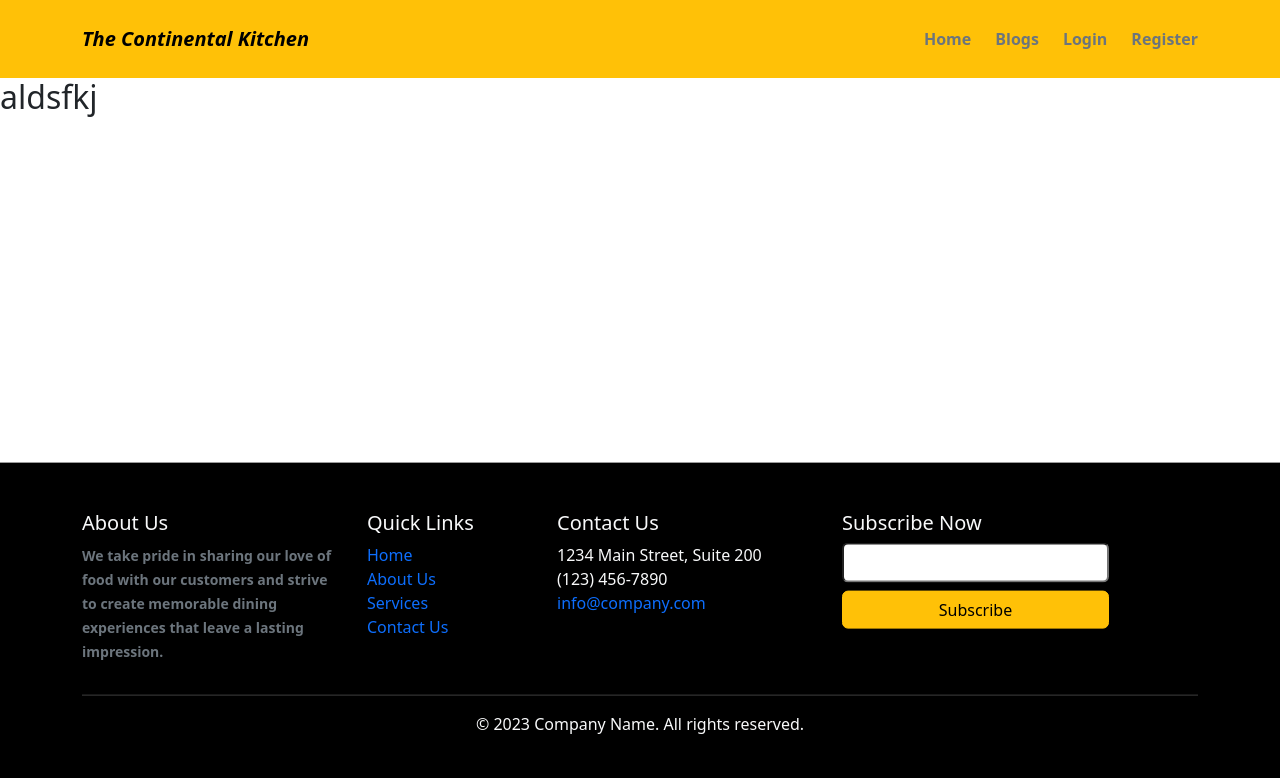
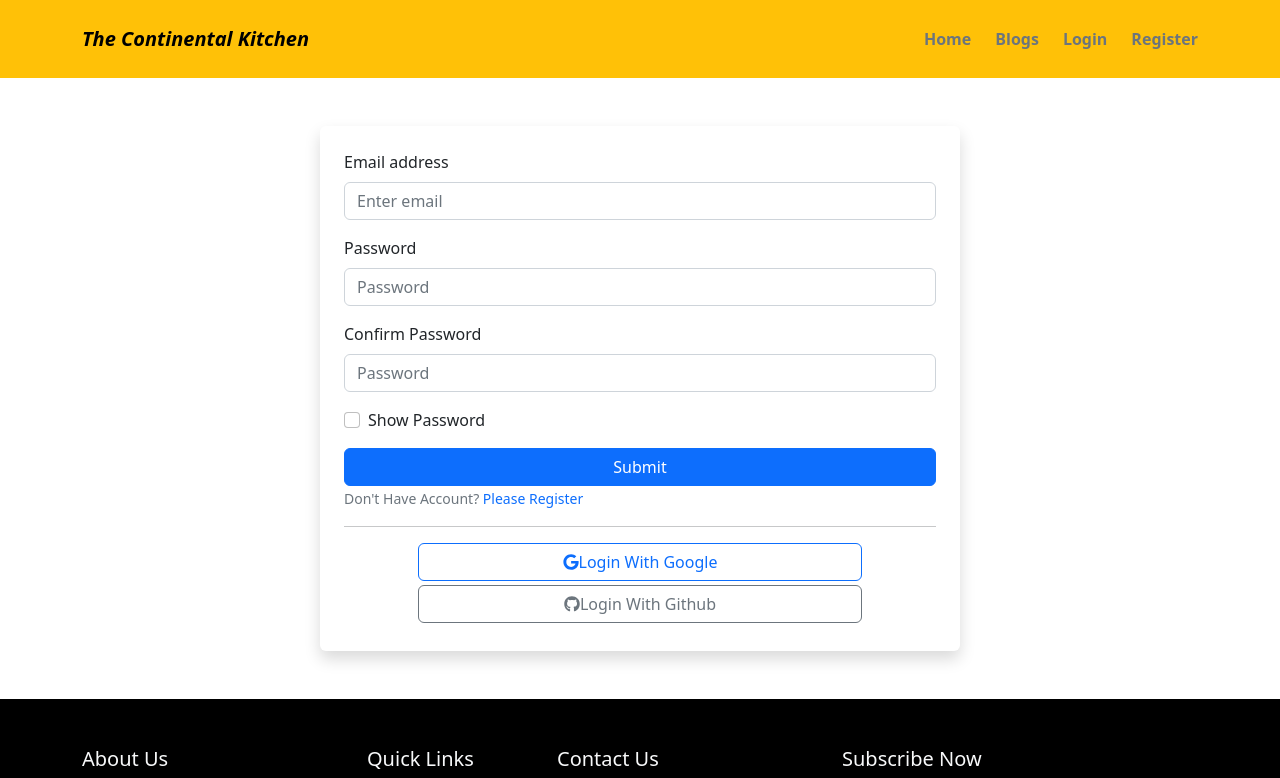
Before and after one commit to parthoroy77/Project-The-Continental-Kitchen, a React (Vite) app: page /login in a window 1280 px wide. Shown: the top 778 px of the page. Built offline with nearby package versions, Linux system fonts and the light colour scheme; no server answers.

Commit message:
authentication added

```diff
--- a/src/components/NavigationBar/NavigationBar.jsx
+++ b/src/components/NavigationBar/NavigationBar.jsx
@@ -1,10 +1,13 @@
-import React from 'react';
+import React, { useContext } from 'react';
 import Container from 'react-bootstrap/Container';
 import Nav from 'react-bootstrap/Nav';
 import Navbar from 'react-bootstrap/Navbar';
 import NavDropdown from 'react-bootstrap/NavDropdown';
 import { Link } from 'react-router-dom';
+import { AuthContext } from '../../providers/AuthProvider';
 const NavigationBar = () => {
+    const { user } = useContext(AuthContext);
+    console.log(user);
     return (
         <div>
             <Navbar collapseOnSelect expand="lg" bg='warning' variant='light'>
@@ -15,8 +18,13 @@ const NavigationBar = () => {
                         <Nav className="ms-auto d-flex align-items-center">
                             <Link className='me-4 text-secondary text-decoration-none fw-semibold' to="/chef">Home</Link>
                             <Link className='me-4 text-secondary text-decoration-none fw-semibold' to="/blog">Blogs</Link>
-                            <Link className='me-4 text-secondary text-decoration-none fw-semibold' to="/login">Login</Link>
-                            <Link className='text-secondary text-decoration-none fw-semibold' to="/register">Register</Link>
+                            {user ? <Link className='text-secondary text-decoration-none fw-semibold' to="">Log Out</Link>
+                                : <>
+                                    <Link className='me-4 text-secondary text-decoration-none fw-semibold' to="/login">Login</Link>
+                                    <Link className='text-secondary text-decoration-none fw-semibold' to="/register">Register</Link>
+                                </>
+                            }
+
                         </Nav>
                         <Nav>
 
--- a/src/components/Recipes/Recipes.jsx
+++ b/src/components/Recipes/Recipes.jsx
@@ -1,8 +1,9 @@
-import React from 'react';
+import React, { useContext } from 'react';
 import { Container } from 'react-bootstrap';
 import icon from '../../assets/icon/pngwing.com.png'
 import Recipe from '../Recipe/Recipe';
 import './Recipes.css'
+import { AuthContext } from '../../providers/AuthProvider';
 const Recipes = ({ data }) => {
 
     return (
--- /dev/null
+++ b/src/firebase/firebase.config.js
@@ -0,0 +1,18 @@
+// Import the functions you need from the SDKs you need
+import { initializeApp } from "firebase/app";
+// TODO: Add SDKs for Firebase products that you want to use
+// https://firebase.google.com/docs/web/setup#available-libraries
+
+// Your web app's Firebase configuration
+const firebaseConfig = {
+  apiKey: "AIzaSyDcLVpUvRQMUdUXsndw3npmATBdeF5uLFg",
+  authDomain: "the-continental-kitchen-ecd8f.firebaseapp.com",
+  projectId: "the-continental-kitchen-ecd8f",
+  storageBucket: "the-continental-kitchen-ecd8f.appspot.com",
+  messagingSenderId: "959003026126",
+  appId: "1:959003026126:web:12f4a3ba72c96f528fa69f",
+};
+
+// Initialize Firebase
+const app = initializeApp(firebaseConfig);
+export default app;
--- a/src/main.jsx
+++ b/src/main.jsx
@@ -5,8 +5,11 @@ import './index.css'
 import 'bootstrap/dist/css/bootstrap.min.css';
 import { RouterProvider } from 'react-router-dom';
 import router from './routes/Routes.jsx';
+import AuthProvider from './providers/AuthProvider.jsx';
 ReactDOM.createRoot(document.getElementById('root')).render(
   <React.StrictMode>
-    <RouterProvider router={router}></RouterProvider>
+    <AuthProvider>
+      <RouterProvider router={router}></RouterProvider>
+    </AuthProvider>
   </React.StrictMode>,
 )
--- /dev/null
+++ b/src/pages/Login/Login/Login.css
@@ -0,0 +1,9 @@
+.form{
+    width: 50%;
+}
+
+@media screen and (max-width: 560px) {
+    .form{
+        width: 90%;
+    }
+}
--- a/src/pages/Login/Login/Login.jsx
+++ b/src/pages/Login/Login/Login.jsx
@@ -1,9 +1,87 @@
-import React from 'react';
+import React, { useContext } from 'react';
+import Button from 'react-bootstrap/Button';
+import Form from 'react-bootstrap/Form';
+import { FaGithub, FaGoogle } from 'react-icons/fa';
+import { Link } from 'react-router-dom';
+import './Login.css'
+import { AuthContext } from '../../../providers/AuthProvider';
+const Login = () => {
+    const { user, logInUser, googleLogin, gitHubLogin } = useContext(AuthContext)
+    const handleLogin = (e) => {
+        e.preventDefault();
+        const form = e.target;
+        const email = form.email.value;
+        const password = form.password.value;
+        const confirm = form.password.value;
+        logInUser(email, password)
+            .then(result => {
+                const loggedUser = result.user;
+                console.log(loggedUser);
+            })
+            .catch(error => {
+            console.log(error);
+        })
+    }
+    const handleGoogleLogin = () => {
+        googleLogin()
+            .then(result => {
+                const googleUser = result.user;
+                console.log(googleUser);
+            })
+            .catch(error => {
+            console.log(error.message);
+        })
+    }
+    const handleGitHubLogin = () => {
+        gitHubLogin()
+            .then(result => {
+                const githubUser = result.user;
+                console.log(githubUser);
+            })
+            .catch(error => {
+            console.log(error.message);
+        })
+    }
+    return (
+        <div className=''>
+            <Form onSubmit={handleLogin} className='form shadow my-5 mx-auto px-4 py-4 rounded'>
+                <Form.Group className="mb-3" controlId="formBasicEmail">
+                    <Form.Label>Email address</Form.Label>
+                    <Form.Control type="email" name='email' required placeholder="Enter email" />
+                </Form.Group>
 
-const Login = () => {
-    return (
-        <div>
-            <h2>aldsfkj</h2>
+                <Form.Group className="mb-3" controlId="formBasicPassword">
+                    <Form.Label>Password</Form.Label>
+                    <Form.Control type="password" required name='password' placeholder="Password" />
+                </Form.Group>
+                <Form.Group className="mb-3" controlId="formBasicConfirmPassword">
+                    <Form.Label>Confirm Password</Form.Label>
+                    <Form.Control type="password" name='confirm' required placeholder="Password" />
+                </Form.Group>
+                <Form.Group className="mb-3" controlId="formBasicCheckbox">
+                    <Form.Check type="checkbox" label="Show Password" />
+                </Form.Group>
+
+                <Button variant="primary" className='w-100' type="submit">
+                    Submit
+                </Button>
+                <Form.Text>
+                    Don't Have Account? <Link to='/register' className='text-center text-decoration-none'>Please Register </Link>
+                </Form.Text>
+                <hr />
+                <Form.Group>
+                    <Button
+                        onClick={handleGoogleLogin}
+                        variant='outline-primary' className='d-flex align-items-center my-1 w-75 justify-content-center mx-auto'>
+                        <FaGoogle></FaGoogle><span>Login With Google</span>
+                    </Button>
+                    <Button variant='outline-secondary'
+                        onClick={handleGitHubLogin}
+                        className='d-flex align-items-center my-1 w-75 justify-content-center mx-auto'>
+                        <FaGithub></FaGithub><span>Login With Github</span>
+                    </Button>
+                </Form.Group>
+            </Form>
         </div>
     );
 };
--- a/src/pages/Login/Register/Register.jsx
+++ b/src/pages/Login/Register/Register.jsx
@@ -1,9 +1,67 @@
-import React from 'react';
-
+import React, { useContext, useState } from 'react';
+import Button from 'react-bootstrap/Button';
+import Form from 'react-bootstrap/Form';
+import { FaGithub, FaGoogle } from 'react-icons/fa';
+import { Link } from 'react-router-dom';
+import './Register.css'
+import { AuthContext } from '../../../providers/AuthProvider';
 const Register = () => {
+    const [error, setError] = useState('')
+    const { user, createUser } = useContext(AuthContext);
+    const handleRegister = (e) => {
+        e.preventDefault();
+        const form = e.target;
+        const name = form.name.value;
+        const email = form.email.value;
+        const photoUrl = form.photo.value;
+        const confirm = form.confirm.value;
+        const password = form.password.value;
+        console.log(name, email, photoUrl, confirm, password);
+        createUser(email, password)
+            .then(result => {
+                const createdUser = result.user;
+                console.log(createdUser);
+            })
+            .catch(error => {
+            console.log(error.message);
+        })
+    }
     return (
         <div>
-            <h2>adsflkjasldf</h2>
+            <h2 className='text-center mt-2 text-primary'>Register Now</h2>
+            <Form onSubmit={handleRegister} className='form shadow my-5 mx-auto px-4 py-3 rounded'>
+                <Form.Group className="mb-3" controlId="formBasicName">
+                    <Form.Label>Name</Form.Label>
+                    <Form.Control type="name" name='name' placeholder="Enter Name" />
+                </Form.Group>
+                <Form.Group className="mb-3" controlId="formBasicEmail">
+                    <Form.Label>Email address</Form.Label>
+                    <Form.Control type="email" name='email' placeholder="Enter email" />
+                </Form.Group>
+                <Form.Group className="mb-3" controlId="formBasicPhoto">
+                    <Form.Label>PhotoUrl</Form.Label>
+                    <Form.Control type="text" name='photo' placeholder="Enter email" />
+                </Form.Group>
+
+                <Form.Group className="mb-3" controlId="formBasicPassword">
+                    <Form.Label>Password</Form.Label>
+                    <Form.Control type="password" name='password' placeholder="Password" />
+                </Form.Group>
+                <Form.Group className="mb-3" controlId="formBasicConfirmPassword">
+                    <Form.Label>Confirm Password</Form.Label>
+                    <Form.Control type="password" name='confirm' placeholder="Password" />
+                </Form.Group>
+                <Form.Group className="mb-3" controlId="formBasicCheckbox">
+                    <Form.Check type="checkbox" label="Show Password" />
+                </Form.Group>
+                <Button variant="primary" className='w-100' type="submit">
+                    Submit
+                </Button>
+                <Form.Text>
+                    Already Have Account? <Link to='/login' className='text-center text-decoration-none'>Please Login </Link>
+                </Form.Text>
+                <hr />
+            </Form>
         </div>
     );
 };
--- /dev/null
+++ b/src/providers/AuthProvider.jsx
@@ -0,0 +1,46 @@
+import React, { createContext, useEffect, useState } from 'react';
+import app from '../firebase/firebase.config';
+import {GithubAuthProvider, GoogleAuthProvider, createUserWithEmailAndPassword, getAuth, onAuthStateChanged, signInWithEmailAndPassword, signInWithPopup, signOut} from 'firebase/auth'
+const auth = getAuth(app)
+const googleProvider = new GoogleAuthProvider()
+const githubProvider = new GithubAuthProvider()
+export const AuthContext = createContext(null);
+
+const AuthProvider = ({ children }) => {
+    const [user, setUser] = useState(null);
+    const [loader, setLoader] = useState(true)
+    const createUser = (email, password) => {
+        return createUserWithEmailAndPassword(auth, email, password)
+    }
+    const logInUser = (email, password) => {
+        return signInWithEmailAndPassword(auth, email, password);
+    }
+    const googleLogin = () => {
+        return signInWithPopup(auth, googleProvider);
+    }
+    const gitHubLogin = () => {
+        return signInWithPopup(auth, githubProvider);
+    }
+    const logOut = () => {
+        return signOut(auth)
+    }
+    const authInfo = {
+        user, createUser, logInUser, logOut, googleLogin,gitHubLogin
+    }
+    useEffect(() => {
+        const unSubscribe = onAuthStateChanged(auth, currentUser => {
+            setUser(currentUser);
+            setLoader(false)
+        })
+        return () => {
+            unSubscribe();
+        }
+    },[])
+    return (
+        <AuthContext.Provider value={authInfo}>
+            {children}
+        </AuthContext.Provider>
+    );
+};
+
+export default AuthProvider;
```
Also changed, not shown: src/routes/PrivateRouter.jsx (added, +13 -0 lines), src/pages/Login/Register/Register.css (added).
